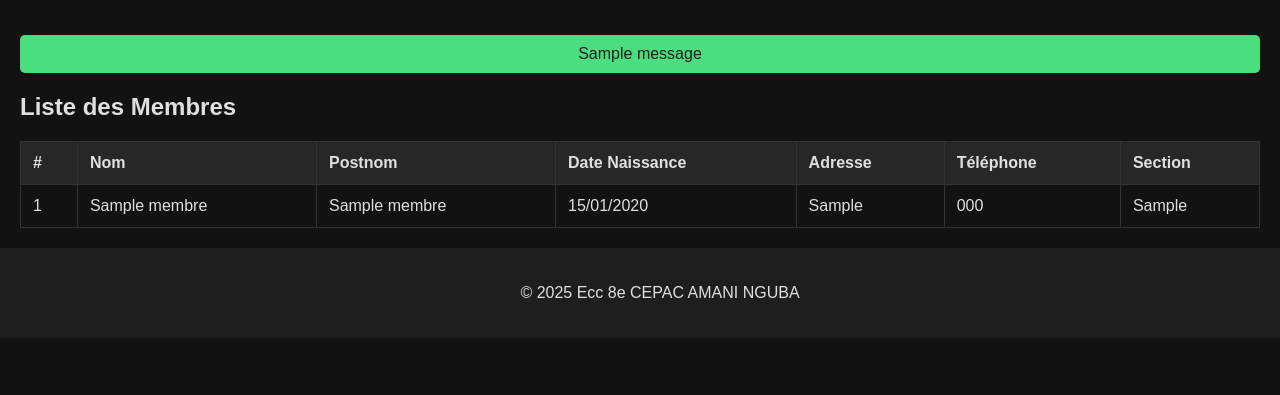
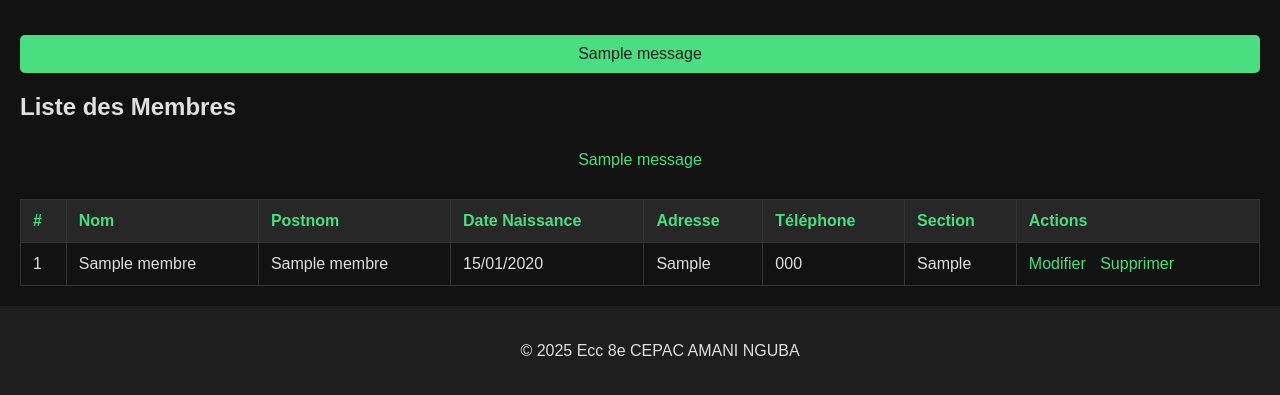
Before and after one commit to Andrebeet1/dimeamaninguba, a Flask app: page /liste_membre in a window 1280 px wide. Shown: the part 89-484 px from the top of the page. Run offline with Flask 3, Linux system fonts and the light colour scheme; the visitor is signed in with stand-in values (Sample User, id 1); tables that the repository leaves empty hold one stand-in row (values such as "Sample post"); one stand-in notice (Sample message) is shown.

Commit message:
Update liste_membre.html

```diff
--- a/templates/liste_membre.html
+++ b/templates/liste_membre.html
@@ -2,6 +2,17 @@
 {% block title %}Liste Membres{% endblock %}
 {% block content %}
 <h2>Liste des Membres</h2>
+
+<div class="flash-messages">
+    {% with messages = get_flashed_messages() %}
+        {% if messages %}
+            {% for msg in messages %}
+                <p style="color: {% if 'Erreur' in msg %}#F87171{% else %}#4ADE80{% endif %};">{{ msg }}</p>
+            {% endfor %}
+        {% endif %}
+    {% endwith %}
+</div>
+
 <table>
     <thead>
         <tr>
@@ -12,6 +23,7 @@
             <th>Adresse</th>
             <th>Téléphone</th>
             <th>Section</th>
+            <th>Actions</th>
         </tr>
     </thead>
     <tbody>
@@ -24,6 +36,10 @@
             <td>{{ m.adresse }}</td>
             <td>{{ m.telephone }}</td>
             <td>{{ m.section }}</td>
+            <td>
+                <a href="{{ url_for('modifier_membre', membre_id=m.id) }}" class="action-link">Modifier</a>
+                <a href="#" class="action-link" onclick="confirmDelete({{ m.id }})">Supprimer</a>
+            </td>
         </tr>
         {% endfor %}
     </tbody>
@@ -42,6 +58,7 @@ th, td {
 }
 th {
     background-color: #272727;
+    color: #4ADE80;
 }
 tr:nth-child(even) {
     background-color: #1A1A1A;
@@ -49,5 +66,21 @@ tr:nth-child(even) {
 tr:hover {
     background-color: #333;
 }
+.action-link {
+    color: #4ADE80;
+    text-decoration: none;
+    margin-right: 10px;
+}
+.action-link:hover {
+    text-decoration: underline;
+}
 </style>
+
+<script>
+function confirmDelete(membreId) {
+    if (confirm("Êtes-vous sûr de vouloir supprimer ce membre ?")) {
+        window.location.href = "/supprimer_membre/" + membreId;
+    }
+}
+</script>
 {% endblock %}
```
